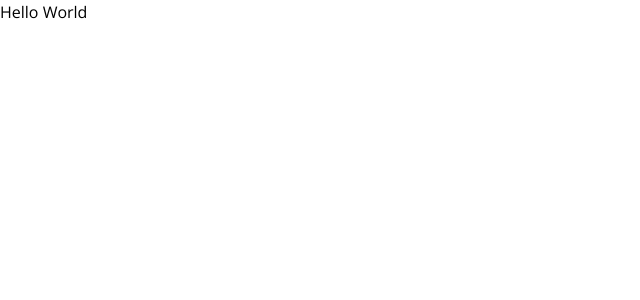
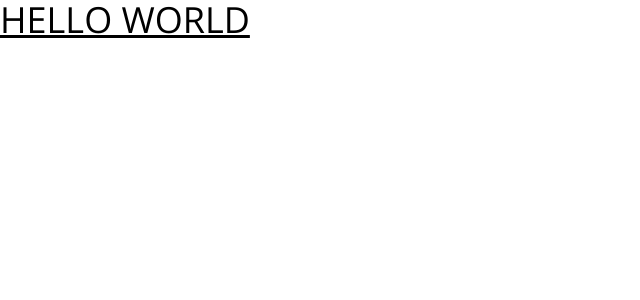
Before and after one commit to ranselorm/dashboard, a React (Create React App) app: page / in a window 1280 px wide. Shown: the top 300 px of the page, without its empty margins (0-640 px from the left). Built offline with nearby package versions, Linux system fonts and the light colour scheme.

Commit message:
Fix tailwind bug

```diff
--- a/package.json
+++ b/package.json
@@ -40,6 +40,6 @@
   "devDependencies": {
     "autoprefixer": "^10.4.2",
     "postcss": "^8.4.6",
-    "tailwindcss": "^3.0.19"
+    "tailwindcss": "^3.3.3"
   }
 }
--- a/src/App.js
+++ b/src/App.js
@@ -1,5 +1,5 @@
 function App() {
-  return <div>Hello World</div>;
+  return <h1 className="underline text-4xl uppercase">Hello World</h1>;
 }
 
 export default App;
```
Also changed, not shown: 1 other file (tests, documents, lock files or other folders).
